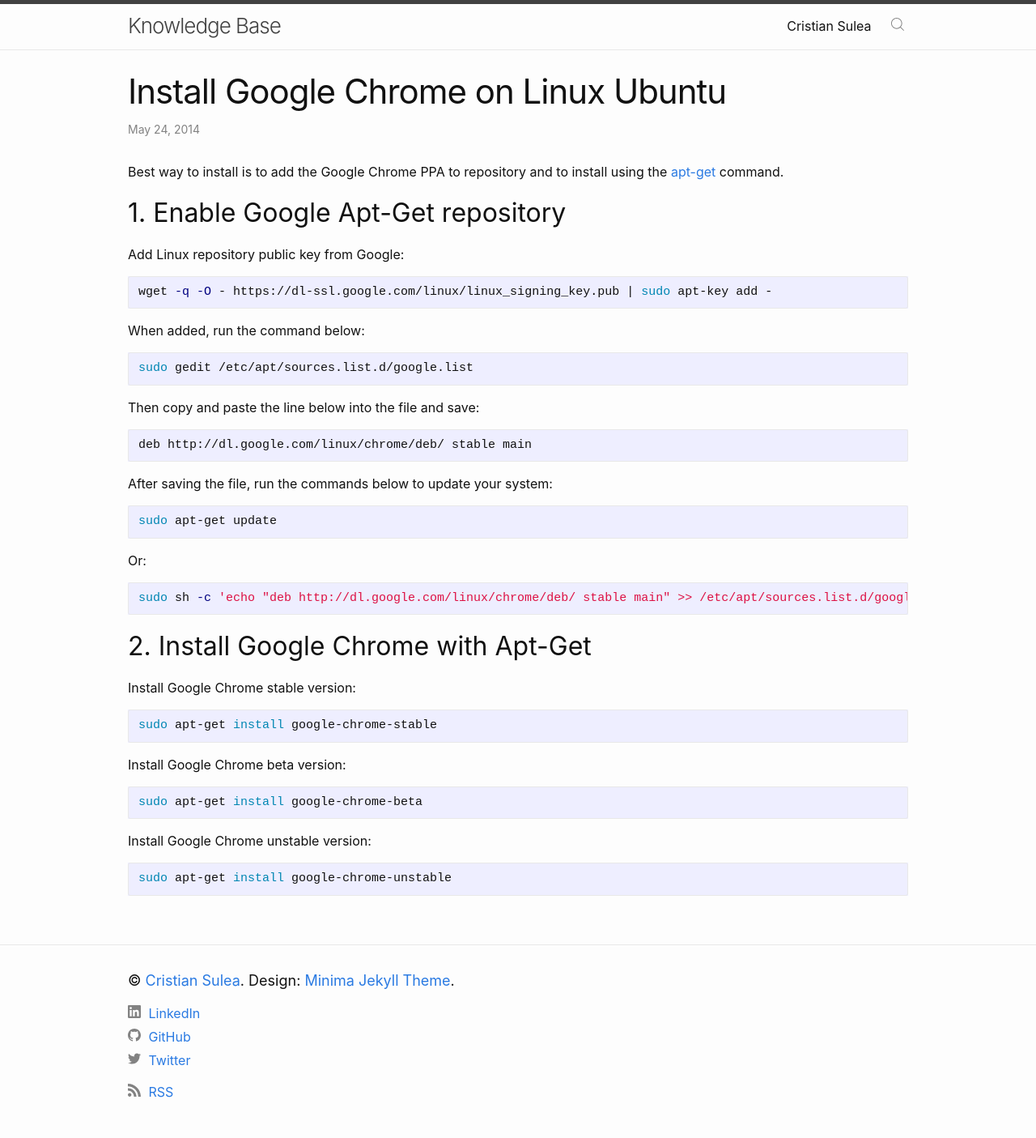
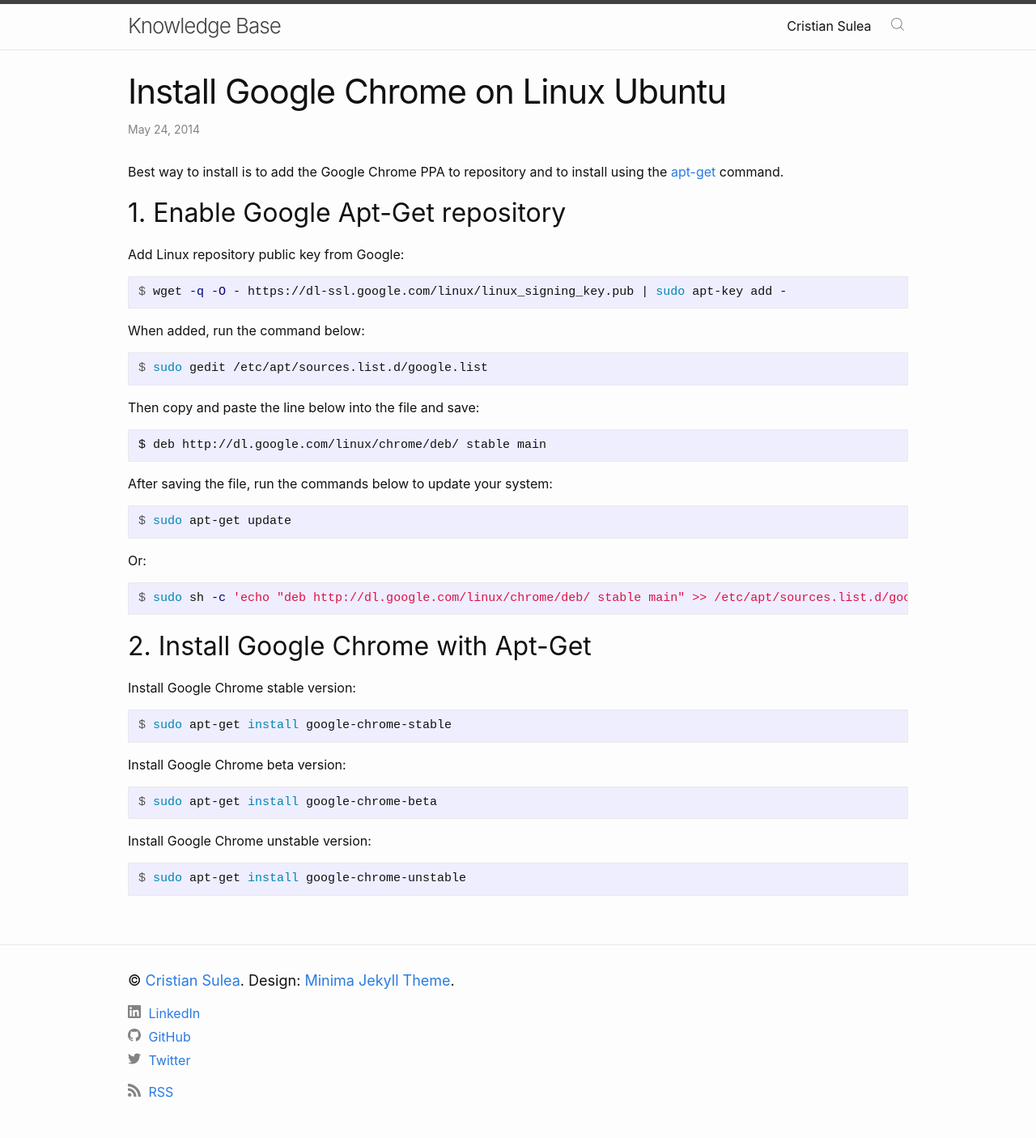
Before and after one commit to cristian-sulea/cristian-sulea-net, a Jekyll site: the page built from jekyllrb/_posts/2014-05-24-install-google-chrome-on-linux-ubuntu.md, in a window 1280 px wide. Shown: the whole page at 81% size. Built offline with Jekyll 4.4.1, drawn with Linux system fonts in a browser that asks for light colours.

Commit message:
2014-07-11-install-java-openjdk-on-linux

````diff
--- a/jekyllrb/_posts/2014-05-24-install-google-chrome-on-linux-ubuntu.md
+++ b/jekyllrb/_posts/2014-05-24-install-google-chrome-on-linux-ubuntu.md
@@ -18,32 +18,32 @@ Best way to install is to add the Google Chrome PPA to repository and to install
 
 Add Linux repository public key from Google:
 
-```bash
-wget -q -O - https://dl-ssl.google.com/linux/linux_signing_key.pub | sudo apt-key add -
+```terminal
+$ wget -q -O - https://dl-ssl.google.com/linux/linux_signing_key.pub | sudo apt-key add -
 ```
 
 When added, run the command below:
 
-```bash
-sudo gedit /etc/apt/sources.list.d/google.list
+```terminal
+$ sudo gedit /etc/apt/sources.list.d/google.list
 ```
 
 Then copy and paste the line below into the file and save:
 
 ```text
-deb http://dl.google.com/linux/chrome/deb/ stable main
+$ deb http://dl.google.com/linux/chrome/deb/ stable main
 ```
 
 After saving the file, run the commands below to update your system:
 
-```bash
-sudo apt-get update
+```terminal
+$ sudo apt-get update
 ```
 
 Or:
 
-```bash
-sudo sh -c 'echo "deb http://dl.google.com/linux/chrome/deb/ stable main" >> /etc/apt/sources.list.d/google.list'
+```terminal
+$ sudo sh -c 'echo "deb http://dl.google.com/linux/chrome/deb/ stable main" >> /etc/apt/sources.list.d/google.list'
 ```
 
 
@@ -51,18 +51,18 @@ sudo sh -c 'echo "deb http://dl.google.com/linux/chrome/deb/ stable main" >> /et
 
 Install Google Chrome stable version:
 
-```bash
-sudo apt-get install google-chrome-stable
+```terminal
+$ sudo apt-get install google-chrome-stable
 ```
 
 Install Google Chrome beta version:
 
-```bash
-sudo apt-get install google-chrome-beta
+```terminal
+$ sudo apt-get install google-chrome-beta
 ```
 
 Install Google Chrome unstable version:
 
-```bash
-sudo apt-get install google-chrome-unstable
+```terminal
+$ sudo apt-get install google-chrome-unstable
 ```
````
Also changed, not shown: jekyllrb/_posts/2014-05-25-install-google-chrome-on-linux-fedora.md (+6 -6 lines), jekyllrb/_posts/2014-07-10-install-java-oracle-on-linux-ubuntu.md (+16 -16 lines), jekyllrb/_posts/2014-07-11-install-java-openjdk-on-linux.md (added, +70 -0 lines), online-content/WebContent/content/blog/2014-07-11-install-java-openjdk-on-linux/config.json (deleted, +0 -16 lines), online-content/WebContent/content/blog/2014-07-11-install-java-openjdk-on-linux/content.html (deleted, +0 -65 lines).
